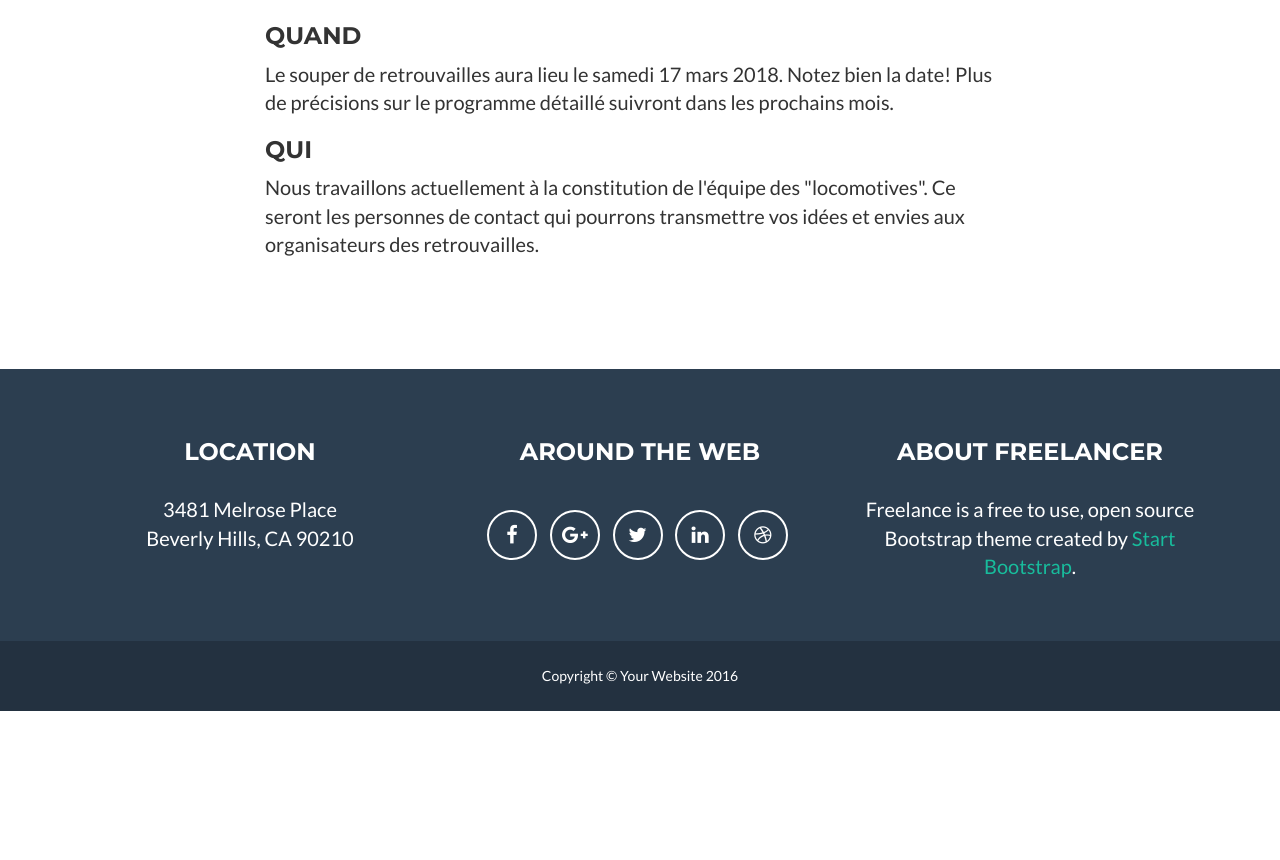
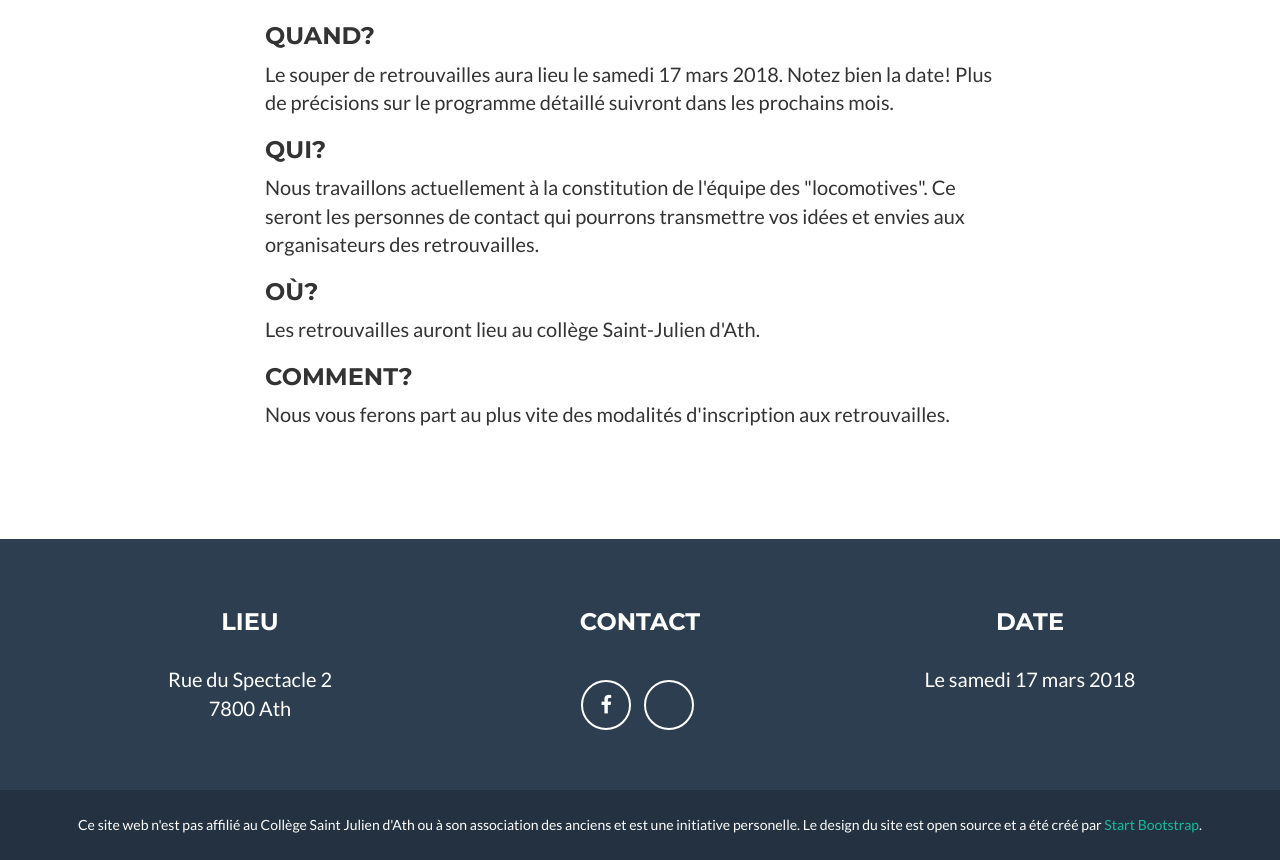
Before and after one commit to 10ans/10ans.github.io, a website: page index.html in a window 1280 px wide. Shown: the part 2065-2925 px from the top of the page. Before the commit the page ends 2776 px from the top, so only its background shows below. Drawn offline with nearby package versions, Linux system fonts and the light colour scheme.

Commit message:
more update
Signed-off-by: Julien Pivotto <roidelapluie@inuits.eu>

```diff
--- a/index.html
+++ b/index.html
@@ -134,10 +134,14 @@
             </div>
             <div class="row">
                 <div class="col-lg-8 col-lg-offset-2">
-				<h3>Quand</h3>
+				<h3>Quand?</h3>
 				<p>Le souper de retrouvailles aura lieu le samedi 17 mars 2018. Notez bien la date! Plus de précisions sur le programme détaillé suivront dans les prochains mois.</p>
-				<h3>Qui</h3>
+				<h3>Qui?</h3>
 				<p>Nous travaillons actuellement à la constitution de l'équipe des "locomotives". Ce seront les personnes de contact qui pourrons transmettre vos idées et envies aux organisateurs des retrouvailles.</p>
+				<h3>Où?</h3>
+				<p>Les retrouvailles auront lieu au collège Saint-Julien d'Ath.</p>
+				<h3>Comment?</h3>
+				<p>Nous vous ferons part au plus vite des modalités d'inscription aux retrouvailles.</p>
                 </div>
             </div>
         </div>
@@ -149,33 +153,24 @@
             <div class="container">
                 <div class="row">
                     <div class="footer-col col-md-4">
-                        <h3>Location</h3>
-                        <p>3481 Melrose Place
-                            <br>Beverly Hills, CA 90210</p>
+                        <h3>Lieu</h3>
+                        <p>Rue du Spectacle 2
+                            <br>7800 Ath</p>
                     </div>
                     <div class="footer-col col-md-4">
-                        <h3>Around the Web</h3>
+                        <h3>Contact</h3>
                         <ul class="list-inline">
                             <li>
-                                <a href="#" class="btn-social btn-outline"><span class="sr-only">Facebook</span><i class="fa fa-fw fa-facebook"></i></a>
+                                <a href="https://www.facebook.com/events/156638384495652/" class="btn-social btn-outline"><span class="sr-only">Facebook</span><i class="fa fa-fw fa-facebook"></i></a>
                             </li>
                             <li>
-                                <a href="#" class="btn-social btn-outline"><span class="sr-only">Google Plus</span><i class="fa fa-fw fa-google-plus"></i></a>
-                            </li>
-                            <li>
-                                <a href="#" class="btn-social btn-outline"><span class="sr-only">Twitter</span><i class="fa fa-fw fa-twitter"></i></a>
-                            </li>
-                            <li>
-                                <a href="#" class="btn-social btn-outline"><span class="sr-only">Linked In</span><i class="fa fa-fw fa-linkedin"></i></a>
-                            </li>
-                            <li>
-                                <a href="#" class="btn-social btn-outline"><span class="sr-only">Dribble</span><i class="fa fa-fw fa-dribbble"></i></a>
+                                <a href="julien.pivotto@gmail.com" class="btn-social btn-outline"><span class="sr-only">Julien Pivotto</span><i class="fa fa-fw fa-mail"></i></a>
                             </li>
                         </ul>
                     </div>
                     <div class="footer-col col-md-4">
-                        <h3>About Freelancer</h3>
-                        <p>Freelance is a free to use, open source Bootstrap theme created by <a href="http://startbootstrap.com">Start Bootstrap</a>.</p>
+                        <h3>Date</h3>
+                        <p>Le samedi 17 mars 2018</p>
                     </div>
                 </div>
             </div>
@@ -184,7 +179,8 @@
             <div class="container">
                 <div class="row">
                     <div class="col-lg-12">
-                        Copyright &copy; Your Website 2016
+                        Ce site web n'est pas affilié au Collège Saint Julien d'Ath ou à son association des anciens et est une initiative personelle.
+                        Le design du site est open source et a été créé par <a href="http://startbootstrap.com">Start Bootstrap</a>.
                     </div>
                 </div>
             </div>
```
